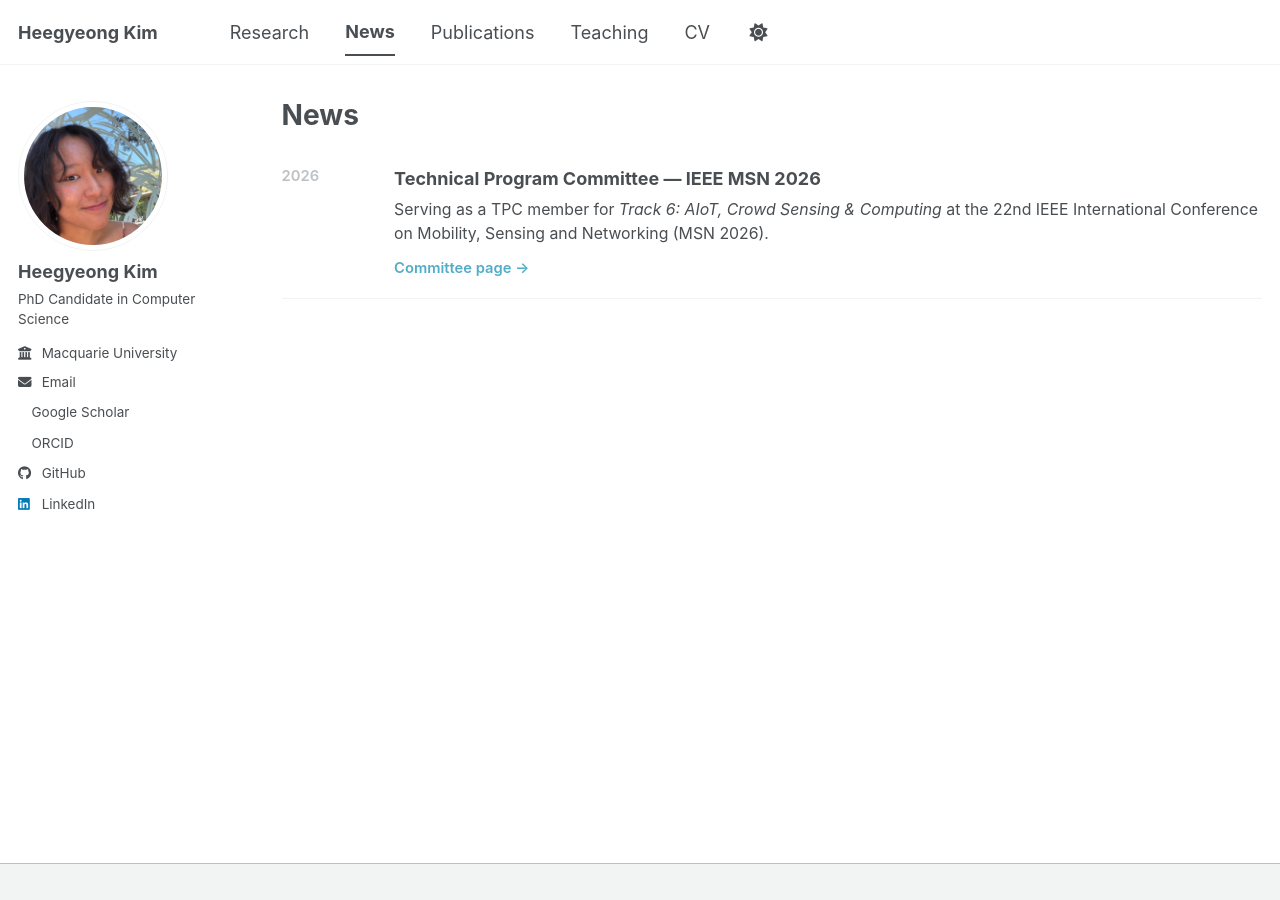
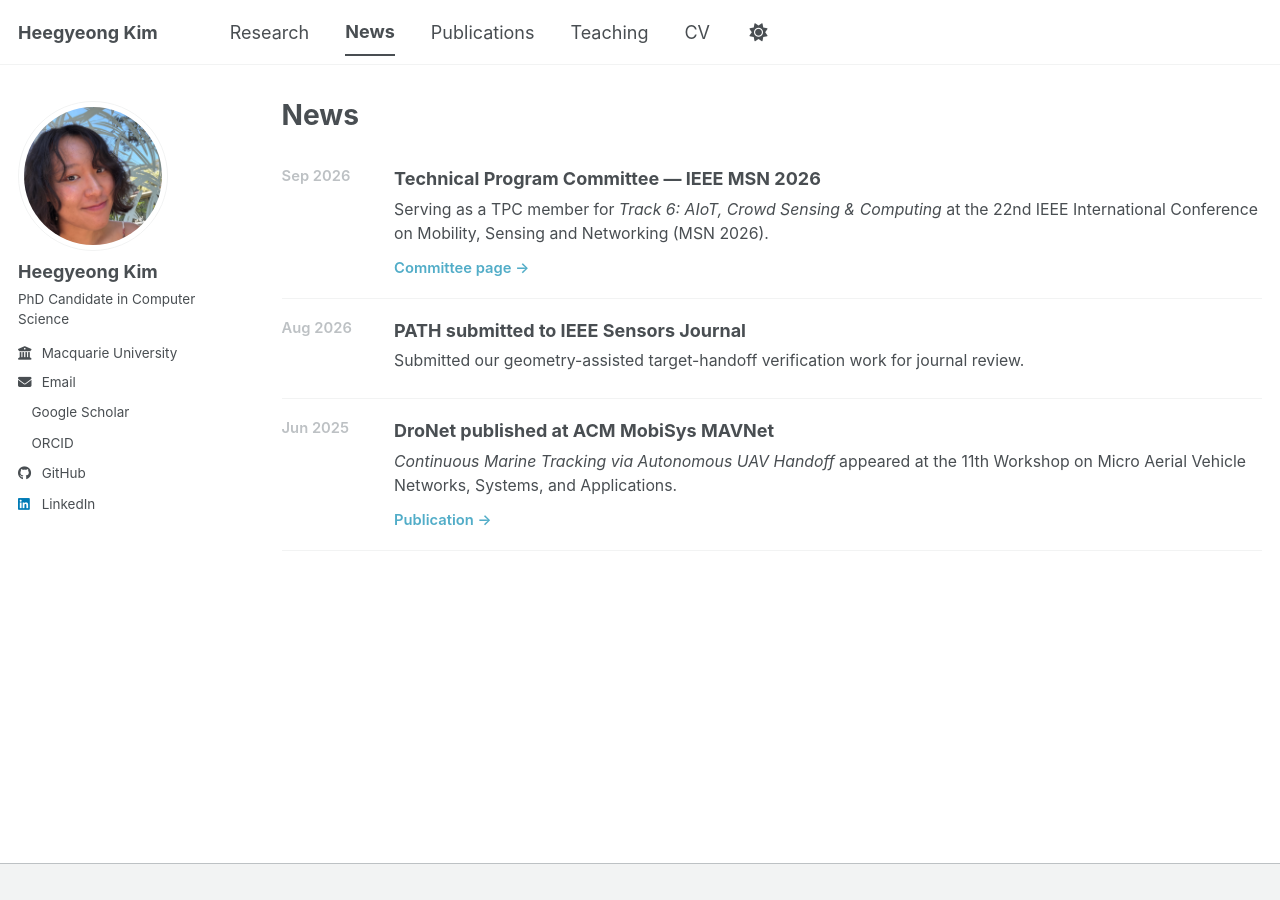
Before and after one commit to HeegyeongK/heegyeongk.github.io, a Jekyll site: the page built from _pages/news.md, in a window 1280 px wide. Built offline with Jekyll 4.4.1, drawn with Linux system fonts in a browser that asks for light colours; a style sheet for code colours, icons or effects is not loaded.

Commit message:
Expand News page

```diff
--- a/_pages/news.md
+++ b/_pages/news.md
@@ -7,11 +7,28 @@ author_profile: true
 
 <div class="news-list">
   <article class="news-item">
-    <div class="news-date">2026</div>
+    <div class="news-date">Sep 2026</div>
     <div class="news-body">
       <strong>Technical Program Committee — IEEE MSN 2026</strong>
       <p>Serving as a TPC member for <em>Track 6: AIoT, Crowd Sensing & Computing</em> at the 22nd IEEE International Conference on Mobility, Sensing and Networking (MSN 2026).</p>
       <a class="text-link" href="https://ieee-msn.org/2026/tpc.php">Committee page →</a>
     </div>
   </article>
+
+  <article class="news-item">
+    <div class="news-date">Aug 2026</div>
+    <div class="news-body">
+      <strong>PATH submitted to IEEE Sensors Journal</strong>
+      <p>Submitted our geometry-assisted target-handoff verification work for journal review.</p>
+    </div>
+  </article>
+
+  <article class="news-item">
+    <div class="news-date">Jun 2025</div>
+    <div class="news-body">
+      <strong>DroNet published at ACM MobiSys MAVNet</strong>
+      <p><em>Continuous Marine Tracking via Autonomous UAV Handoff</em> appeared at the 11th Workshop on Micro Aerial Vehicle Networks, Systems, and Applications.</p>
+      <a class="text-link" href="/publications/dronet/">Publication →</a>
+    </div>
+  </article>
 </div>
```
